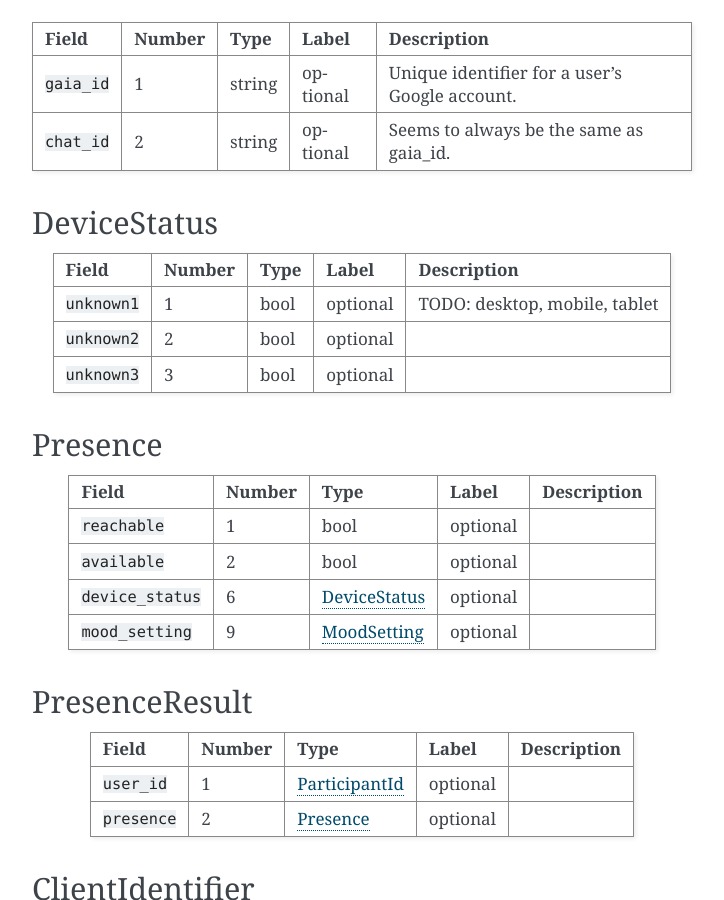
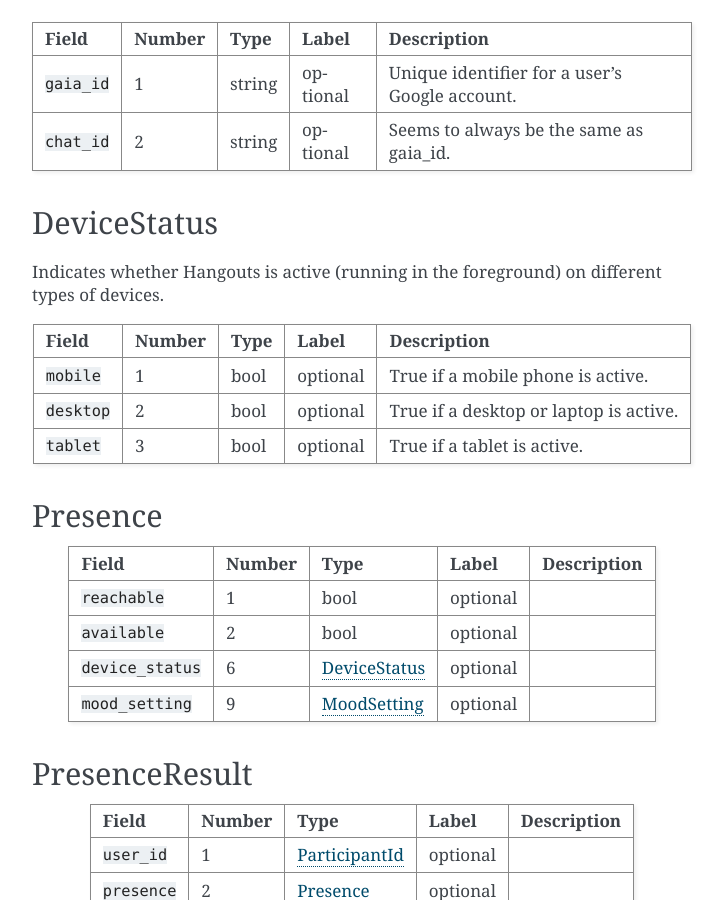
Before and after one commit to tdryer/hangups, a Sphinx documentation site: the page built from docs/protobuf.rst, in a window 1280 px wide and 900 px high, scrolled down 973 px. Shown: the whole window, without its empty margins (388-1112 px from the left). Built offline with Sphinx 7.4.7, drawn with Linux system fonts in a browser that asks for light colours.

Commit message:
Remove unknowns from DeviceStatus message

```diff
--- a/docs/proto.rst
+++ b/docs/proto.rst
@@ -45,13 +45,16 @@ Field           Number Type   Label    Description
 DeviceStatus
 ------------
 
-================ ====== ==== ======== =============================
-Field            Number Type Label    Description
-================ ====== ==== ======== =============================
-:code:`unknown1` 1      bool optional TODO: desktop, mobile, tablet
-:code:`unknown2` 2      bool optional
-:code:`unknown3` 3      bool optional
-================ ====== ==== ======== =============================
+Indicates whether Hangouts is active (running in the foreground) on
+different types of devices.
+
+=============== ====== ==== ======== ======================================
+Field           Number Type Label    Description
+=============== ====== ==== ======== ======================================
+:code:`mobile`  1      bool optional True if a mobile phone is active.
+:code:`desktop` 2      bool optional True if a desktop or laptop is active.
+:code:`tablet`  3      bool optional True if a tablet is active.
+=============== ====== ==== ======== ======================================
 
 Presence
 --------
```
Also changed, not shown: 2 other files.
